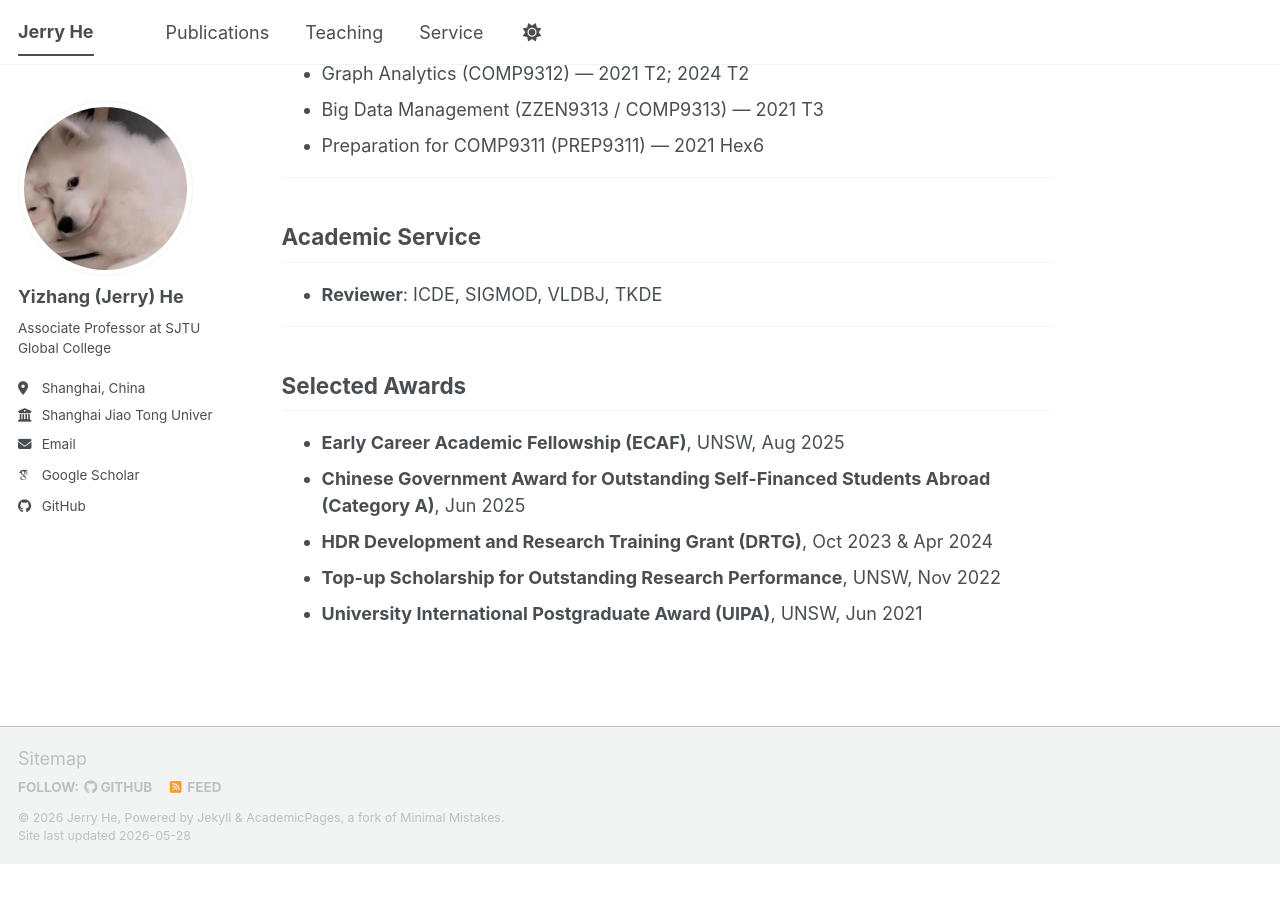
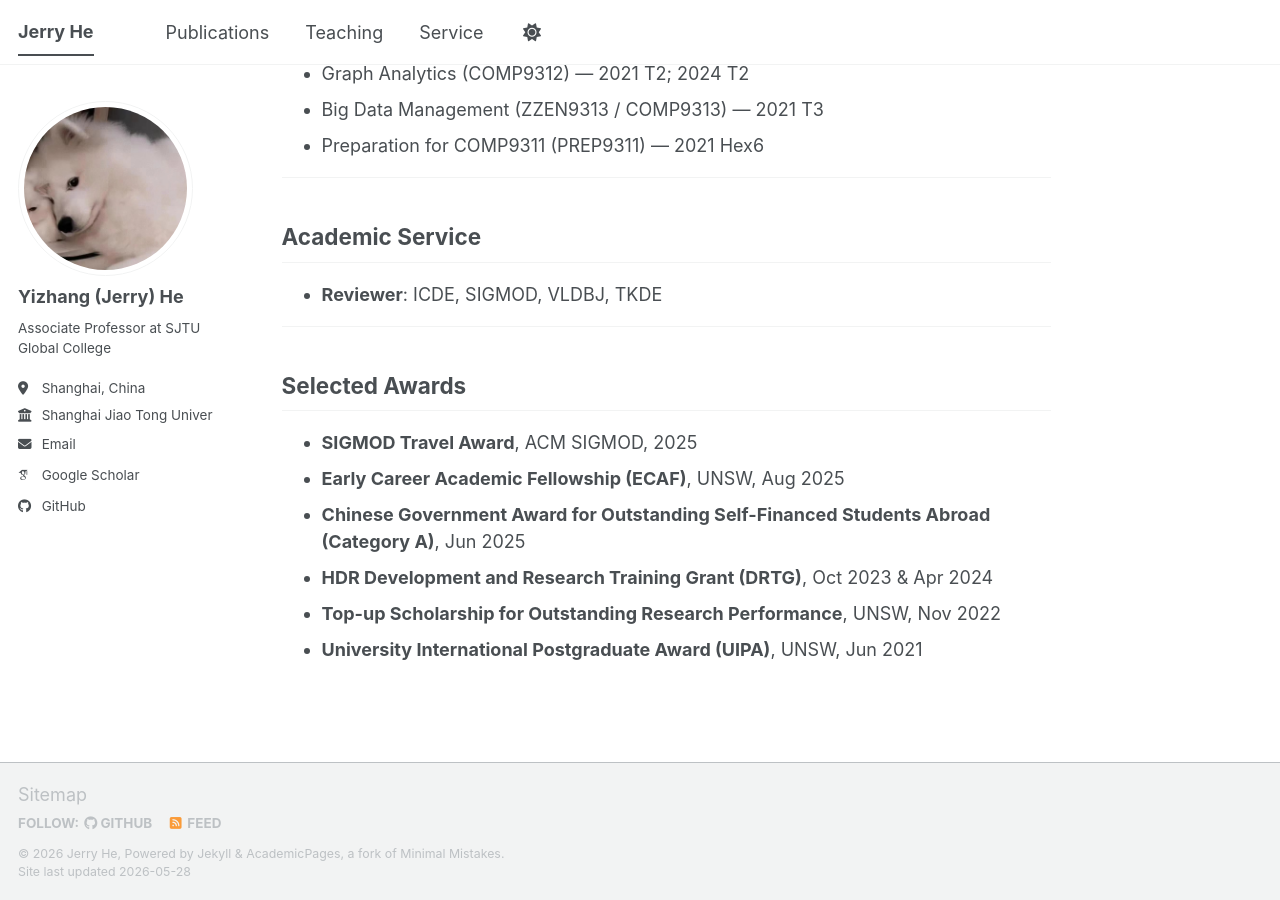
Before and after one commit to jerryUNSW/jerryUNSW.github.io, a Jekyll site: the page built from _pages/about.md, in a window 1280 px wide and 900 px high, scrolled down 3981 px. Built offline with Jekyll 4.4.1, drawn with Linux system fonts in a browser that asks for light colours; some web fonts are replaced; a script bundle is joined from its source files by our own code; library files that are not in the unit come from our copies; before the commit the page ends 4845 px from its top, so only the background shows below that.

Commit message:
Add SIGMOD 2025 Travel Award

```diff
--- a/_pages/about.md
+++ b/_pages/about.md
@@ -60,6 +60,7 @@ Also available on [Google Scholar](https://scholar.google.com/citations?user=AeA
 
 ## Selected Awards
 
+- **SIGMOD Travel Award**, ACM SIGMOD, 2025
 - **Early Career Academic Fellowship (ECAF)**, UNSW, Aug 2025
 - **Chinese Government Award for Outstanding Self-Financed Students Abroad (Category A)**, Jun 2025
 - **HDR Development and Research Training Grant (DRTG)**, Oct 2023 & Apr 2024
```
Also changed, not shown: _pages/cv.md (+1 -0 lines).
